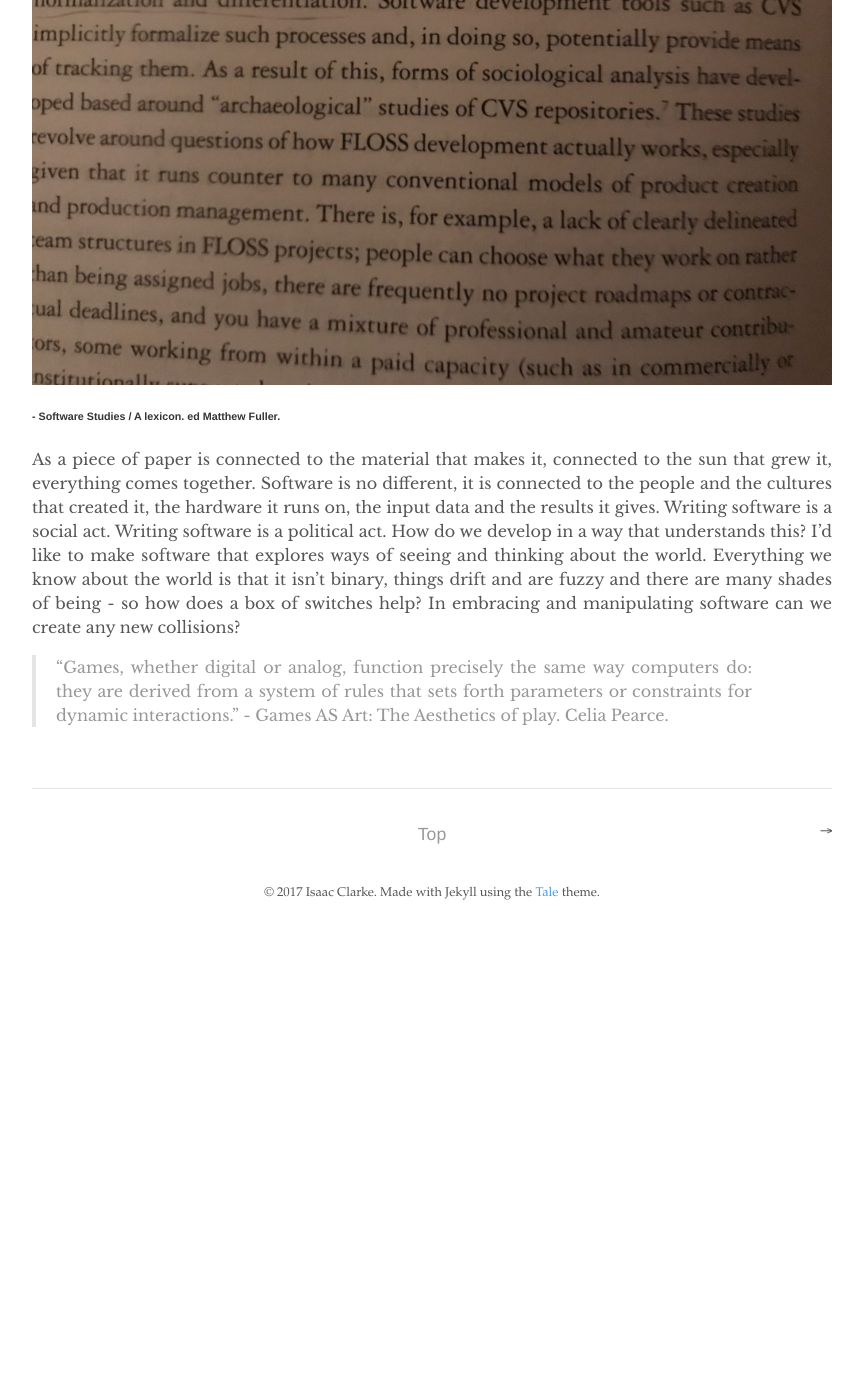
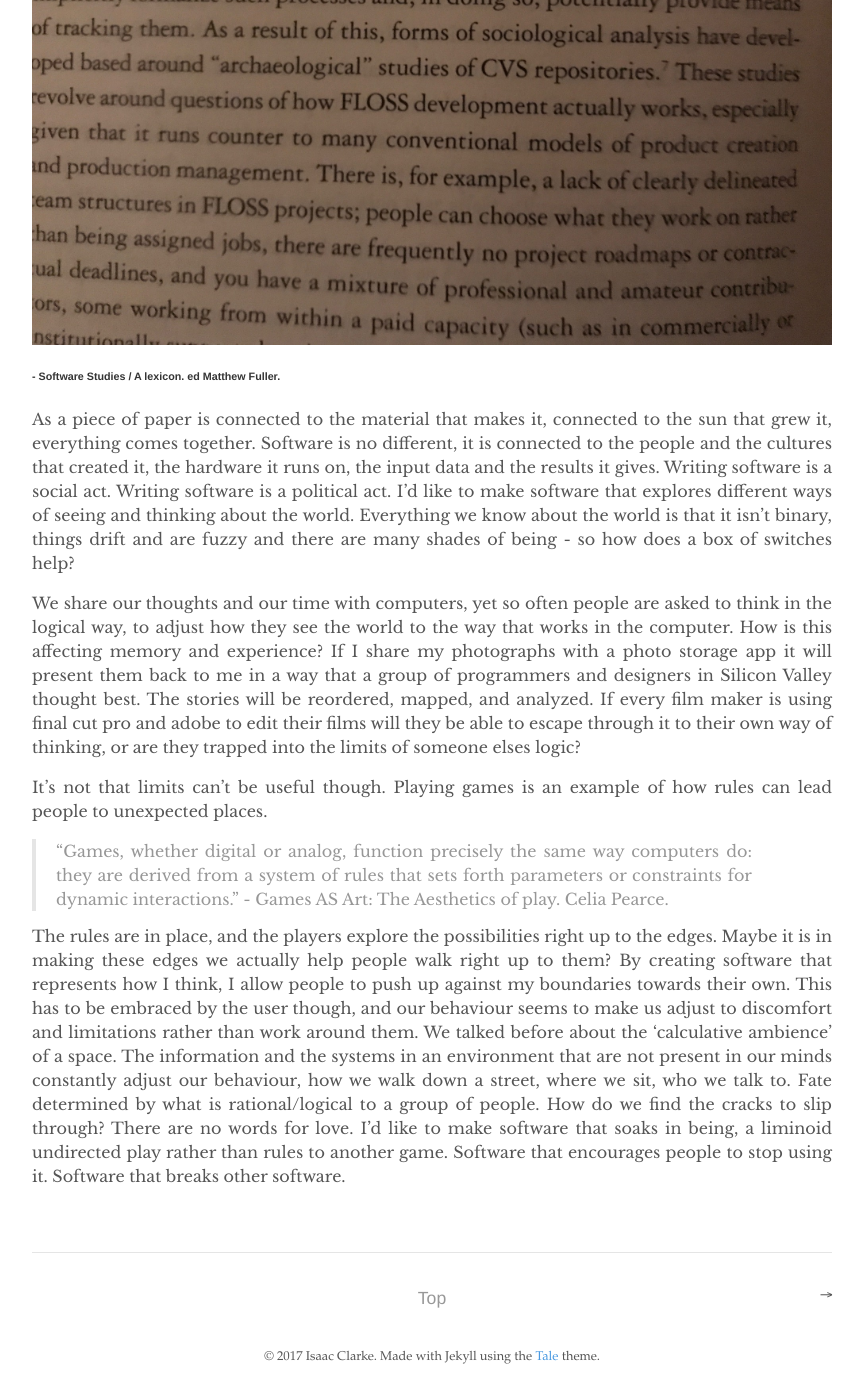
Before and after one commit to isaac-art/isaac-art.github.io, a Jekyll site: the page built from _posts/2017-10-14-software_thinking.md, in a window 1280 px wide and 1400 px high, scrolled down 769 px. Shown: the whole window, without its empty margins (208-1073 px from the left). Built offline with Jekyll 4.4.1, drawn with Linux system fonts in a browser that asks for light colours; before the commit the page ends 1705 px from its top, so only the background shows below that.

Commit message:
490 words

```diff
--- a/_posts/2017-10-14-software_thinking.md
+++ b/_posts/2017-10-14-software_thinking.md
@@ -13,7 +11,12 @@ Software holds inside it ways of thinking. These ways of thinking of individuals
 ![](https://isaac-art.github.io/images/socialcode.jpg)
 ###### - Software Studies / A lexicon. ed Matthew Fuller.
 
-As a piece of paper is connected to the material that makes it, connected to the sun that grew it, everything comes together. Software is no different, it is connected to the people and the cultures that created it, the hardware it runs on, the input data and the results it gives. Writing software is a social act. Writing software is a political act. How do we develop in a way that understands this? I'd like to make software that explores ways of seeing and thinking about the world. Everything we know about the world is that it isn't binary, things drift and are fuzzy and there are many shades of being - so how does a box of switches help?
-In embracing and manipulating software can we create any new collisions?
+As a piece of paper is connected to the material that makes it, connected to the sun that grew it, everything comes together. Software is no different, it is connected to the people and the cultures that created it, the hardware it runs on, the input data and the results it gives. Writing software is a social act. Writing software is a political act. I'd like to make software that explores different ways of seeing and thinking about the world. Everything we know about the world is that it isn't binary, things drift and are fuzzy and there are many shades of being - so how does a box of switches help?
+
+We share our thoughts and our time with computers, yet so often people are asked to think in the logical way, to adjust how they see the world to the way that works in the computer. How is this affecting memory and experience? If I share my photographs with a photo storage app it will present them back to me in a way that a group of programmers and designers in Silicon Valley thought best. The stories will be reordered, mapped, and analyzed. If every film maker is using final cut pro and adobe to edit their films will they be able to escape through it to their own way of thinking, or are they trapped into the limits of someone elses logic?
+
+It's not that limits can't be useful though. Playing games is an example of how rules can lead people to unexpected places.
 
 >“Games, whether digital or analog, function precisely the same way computers do: they are derived from a system of rules that sets forth parameters or constraints for dynamic interactions.” - Games AS Art: The Aesthetics of play. Celia Pearce.
+
+The rules are in place, and the players explore the possibilities right up to the edges. Maybe it is in making these edges we actually help people walk right up to them? By creating software that represents how I think, I allow people to push up against my boundaries towards their own. This has to be embraced by the user though, and our behaviour seems to make us adjust to discomfort and limitations rather than work around them. We talked before about the 'calculative ambience' of a space. The information and the systems in an environment that are not present in our minds constantly adjust our behaviour, how we walk down a street, where we sit, who we talk to. Fate determined by what is rational/logical to a group of people. How do we find the cracks to slip through? There are no words for love. I'd like to make software that soaks in being, a liminoid undirected play rather than rules to another game. Software that encourages people to stop using it. Software that breaks other software.
```
Also changed, not shown: other parts of _posts/2017-10-14-software_thinking.md (+0 -2 lines).
